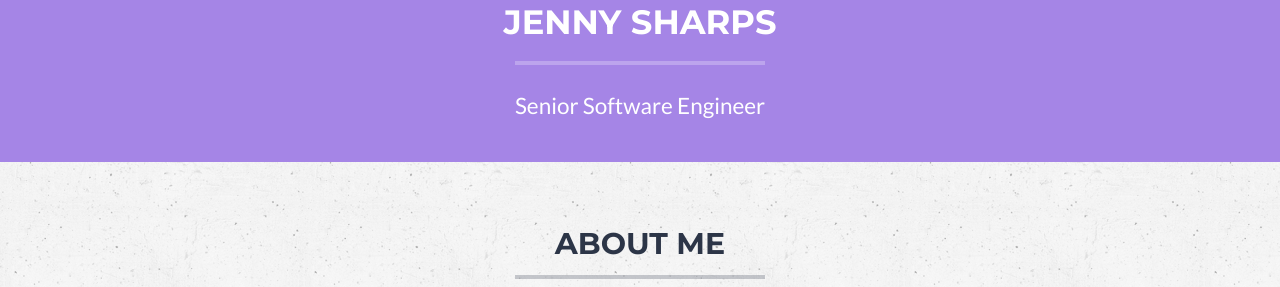
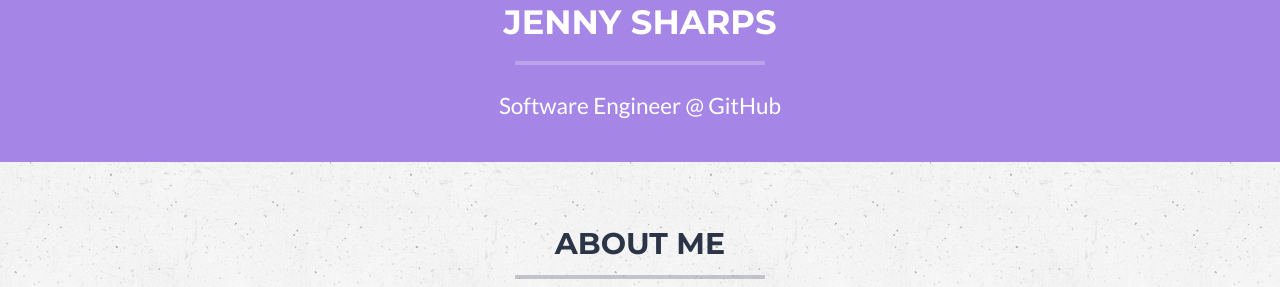
Before and after one commit to jennysharps/jennysharps.github.io, a Jekyll site: the page built from index.html, in a window 1280 px wide and 900 px high. Shown: the part 392-679 px from the top of the window. Built offline with Jekyll 4.4.1, drawn with Linux system fonts in a browser that asks for light colours.

Commit message:
update job title & place of work

```diff
--- a/_config.yml
+++ b/_config.yml
@@ -11,7 +11,7 @@ description: >-
   services, financial services, eCommerce, and media
 canonical_url: https://jennysharps.com
 keywords: "Senior Software Engineer, Full stack, Rust, Golang, React, DevOps, K8s, Agile, Pair Programming"
-skills: "Senior Software Engineer"
+skills: "Software Engineer @ GitHub"
 
 # Social networks usernames: google-plus, flickr, dribbble, pinterest, instagram, tumblr, linkedin
 social:
```
